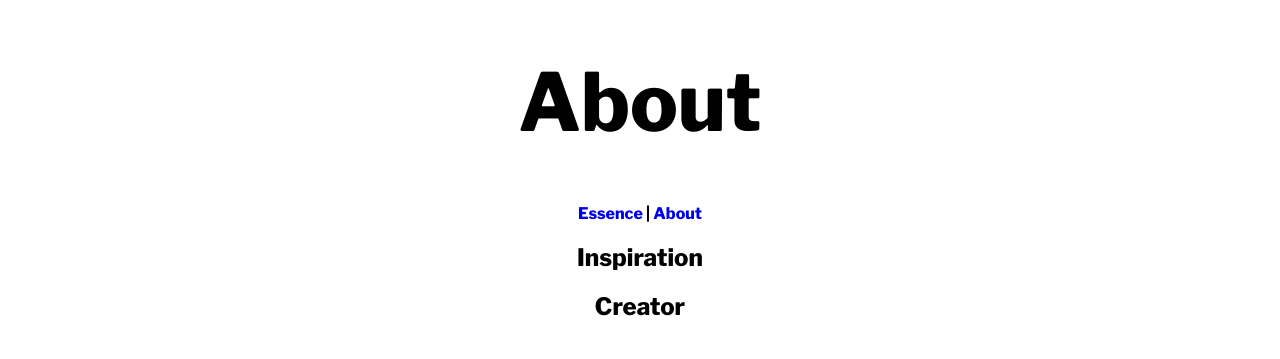
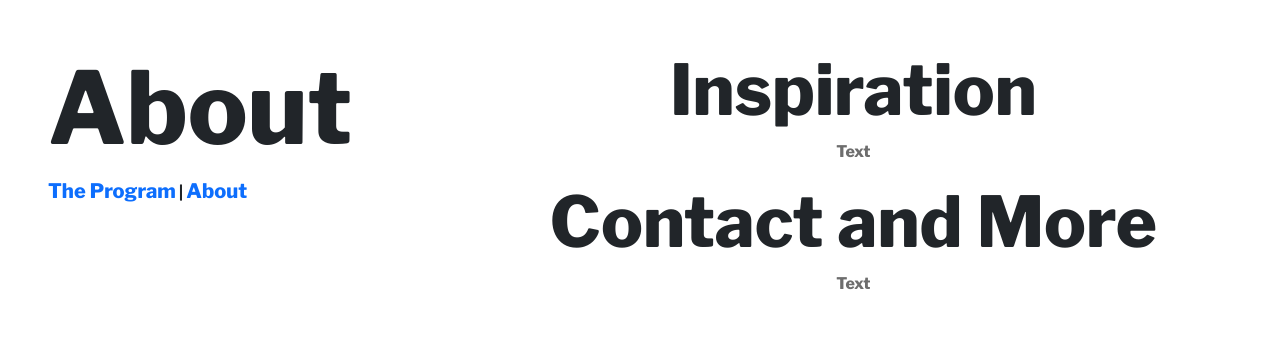
Before and after one commit to siddharth-r-tiwari/cs50-final-proj, a Flask app: page /about.html in a window 1280 px wide. Shown: the top 359 px of the page. Run offline with Flask 2, Linux system fonts and the light colour scheme.

```diff
--- a/app.py
+++ b/app.py
@@ -25,11 +25,12 @@ def about():
 
 @app.route("/", methods=["GET", "POST"])
 def index():
-    query = {'date_start': 0, 'date_end': 0, 'url': 0, 'request':0, 'response': 0}
+    query = {'date_start': 0, 'date_end': 0, 'date_accuracy': 0, 'url': 0, 'request':0, 'response': 0}
 
     if request.method == "POST":
         query['date_start'] = get_dtSTEP(request.form.get("date_start"))
         query['date_end'] = get_dtSTEP(request.form.get("date_end"))
+        query['n'] = request.form.get("n")
         query['url']  = request.form.get("url")
 
         rq = call_api(query['url'], query['date_start'])
@@ -46,14 +47,13 @@ def index():
                 query['response'] = "No Snapshot URL returned"
 
             else:
+                query['date_accuracy'] = get_snapshotdate(rq)
                 html = get_HTML(snapshotUrl)
                 text = get_text(html)
-                query['response'] = get_sentiments(text)
+                sentiments = get_sentiments(text)
+                query['response'] = [len(phrase) for phrase in text] + sentiments
 
-        #get website scrapes
+                #https://stackoverflow.com/questions/72076666/create-a-dictionary-from-multiple-lists-one-list-as-key-other-as-value
 
-        #obtain colors
-
-        #obtain sentiments
 
     return render_template("index.html", query=query)
--- a/templates/about.html
+++ b/templates/about.html
@@ -5,19 +5,27 @@
         <link rel="preconnect" href="https://fonts.googleapis.com">
         <link rel="preconnect" href="https://fonts.gstatic.com" crossorigin>
         <link href="https://fonts.googleapis.com/css2?family=Libre+Franklin:wght@800&display=swap" rel="stylesheet">
-        <link href="/static/styles.css" rel="stylesheet">
+        <meta name="viewport" content="width=device-width, initial-scale=1.0">
+        <link href="https://cdn.jsdelivr.net/npm/bootstrap@5.0.2/dist/css/bootstrap.min.css" rel="stylesheet" integrity="sha384-EVSTQN3/azprG1Anm3QDgpJLIm9Nao0Yz1ztcQTwFspd3yD65VohhpuuCOmLASjC" crossorigin="anonymous">
+        <script src="https://cdn.jsdelivr.net/npm/bootstrap@5.0.2/dist/js/bootstrap.bundle.min.js" integrity="sha384-MrcW6ZMFYlzcLA8Nl+NtUVF0sA7MsXsP1UyJoMp4YLEuNSfAP+JcXn/tWtIaxVXM" crossorigin="anonymous"></script>
+        <link rel="stylesheet" type="text/css" href="/static/styles.css" />
         <link href="/static/favicon.ico" rel="icon">
-        <meta name="viewport" content="width=device-width, initial-scale=1.0">
     </head>
 
     <body>
-        <h1>About</h1>
-        <nav>
-            <a href="/">Essence</a> |
-            <a href="/about.html">About</a>
-        </nav>
-        <h2>Inspiration</h2>
-        <h2>Creator</h2>
+        <div class="col-lg-3 position-fixed one text-right p-5">
+            <h1>About</h1>
+            <nav>
+                <a href="/">The Program</a> |
+                <a href="/about.html">About</a>
+            </nav>
+        </div>
+        <div class="col-lg-auto offset-lg-4 two p-5 text-center">
+            <h2>Inspiration</h2>
+            <p>Text</p>
+            <h2>Contact and More</h2>
+            <p>Text</p>
+        </div>
 
     </body>
 </html>
--- a/templates/static/styles.css
+++ b/templates/static/styles.css
@@ -1,13 +1,25 @@
 body{
-    font-family: 'Libre Franklin', sans-serif;
+    font-family: Libre Franklin;
     margin: auto;
-    text-align:center;
 }
 
 h1{
-    font-size: 80px;
+    font-size: 100px;
+}
+
+h2{
+    font-size:70px;
+}
+
+h3{
+    font-size:40px;
+}
+
+p, label, input{
+    color: #6D6D6D;
 }
 
 a{
+    font-size:20px;
     text-decoration:none;
 }
```
Also changed, not shown: helpers.py (+6 -2 lines), templates/index.html (+27 -8 lines), templates/static/scripts.js (+46 -8 lines).
